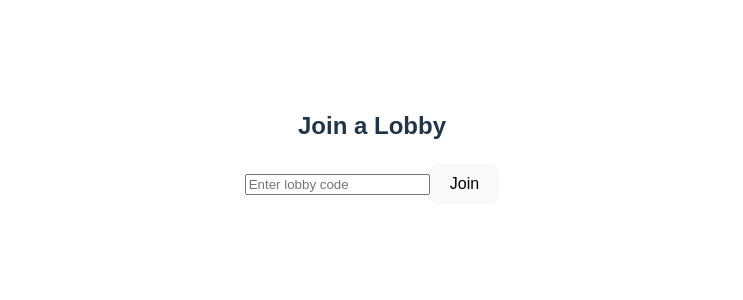
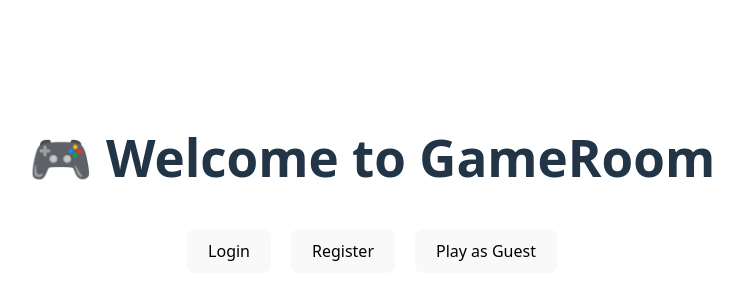
Before and after one commit to Aleksandar30/GameRoom, a Vue app in the folder frontend/: page / in a window 1280 px wide. Shown: the part 244-544 px from the top of the page, without its empty margins (268-1011 px from the left). Built offline with nearby package versions, Linux system fonts and the light colour scheme; no server answers.

Commit message:
Dodato rutiranje i strane za login, register i play as guest

```diff
--- a/frontend/package.json
+++ b/frontend/package.json
@@ -10,7 +10,8 @@
   },
   "dependencies": {
     "socket.io-client": "^4.8.1",
-    "vue": "^3.5.13"
+    "vue": "^3.5.13",
+    "vue-router": "^4.5.1"
   },
   "devDependencies": {
     "@vitejs/plugin-vue": "^5.2.3",
--- a/frontend/src/App.vue
+++ b/frontend/src/App.vue
@@ -1,11 +1,5 @@
 <template>
-  <div class="container">
-    <LobbyForm v-if="!joined" @joined="onJoin" />
-    <div v-else>
-      <LobbyChat :socket="socket" :lobbyCode="lobbyCode" />
-      <TicTacToe :socket="socket" :lobbyCode="lobbyCode" :playerSymbol="playerSymbol" />
-    </div>
-  </div>
+  <router-view />
 </template>
 
 <script lang="ts" setup>
@@ -14,12 +8,13 @@ import { io, Socket } from 'socket.io-client'
 import LobbyForm from './components/LobbyForm.vue'
 import LobbyChat from './components/LobbyChat.vue'
 import TicTacToe from './components/TicTacToe.vue'
+import { router } from './router'
 
 
 const socket = io('http://localhost:3000') // backend address
 const joined = ref(false)
 const lobbyCode = ref('')
-const playerSymbol = ref<'X' | 'O' | null>(null)
+const playerSymbol = ref < 'X' | 'O' | null > (null)
 
 function onJoin(code: string) {
   lobbyCode.value = code
--- a/frontend/src/main.ts
+++ b/frontend/src/main.ts
@@ -1,5 +1,6 @@
 import { createApp } from 'vue'
 import './style.css'
 import App from './App.vue'
+import { router } from './router'
 
-createApp(App).mount('#app')
+createApp(App).use(router).mount('#app')
--- /dev/null
+++ b/frontend/src/router/index.ts
@@ -0,0 +1,18 @@
+// src/router/index.ts
+import { createRouter, createWebHistory } from 'vue-router'
+import LandingPage from '../views/LandingPage.vue'
+import Login from '../views/Login.vue'
+import Register from '../views/Register.vue'
+import GameLobby from '../views/GameLobby.vue'
+
+const routes = [
+    { path: '/', component: LandingPage },
+    { path: '/login', component: Login },
+    { path: '/register', component: Register },
+    { path: '/lobby', component: GameLobby }, // for authenticated or guest
+]
+
+export const router = createRouter({
+    history: createWebHistory(),
+    routes,
+})
--- /dev/null
+++ b/frontend/src/shims-vue.d.ts
@@ -0,0 +1,5 @@
+declare module '*.vue' {
+    import { DefineComponent } from 'vue'
+    const component: DefineComponent<{}, {}, any>
+    export default component
+}
--- /dev/null
+++ b/frontend/src/views/GameLobby.vue
@@ -0,0 +1,6 @@
+<template>
+    <div>
+        <h2>🎮 Game Lobby</h2>
+        <router-link to="/">← Exit</router-link>
+    </div>
+</template>
--- /dev/null
+++ b/frontend/src/views/LandingPage.vue
@@ -0,0 +1,32 @@
+<template>
+    <div class="landing">
+        <h1>🎮 Welcome to GameRoom</h1>
+        <router-link to="/login"><button>Login</button></router-link>
+        <router-link to="/register"><button>Register</button></router-link>
+        <button @click="playAsGuest">Play as Guest</button>
+    </div>
+</template>
+
+<script lang="ts" setup>
+import { useRouter } from 'vue-router'
+
+const router = useRouter()
+
+function playAsGuest() {
+    const guestId = 'Guest_' + Math.floor(Math.random() * 10000)
+    sessionStorage.setItem('guestUser', guestId)
+    router.push('/lobby')
+}
+</script>
+
+<style scoped>
+.landing {
+    text-align: center;
+    margin-top: 100px;
+}
+
+button {
+    margin: 10px;
+    padding: 10px 20px;
+}
+</style>
--- /dev/null
+++ b/frontend/src/views/Login.vue
@@ -0,0 +1,6 @@
+<template>
+    <div>
+        <h2>🔐 Login Page</h2>
+        <router-link to="/">← Back</router-link>
+    </div>
+</template>
--- /dev/null
+++ b/frontend/src/views/Register.vue
@@ -0,0 +1,6 @@
+<template>
+    <div>
+        <h2>📝 Register Page</h2>
+        <router-link to="/">← Back</router-link>
+    </div>
+</template>
```
Also changed, not shown: 1 other file (tests, documents, lock files or other folders).
